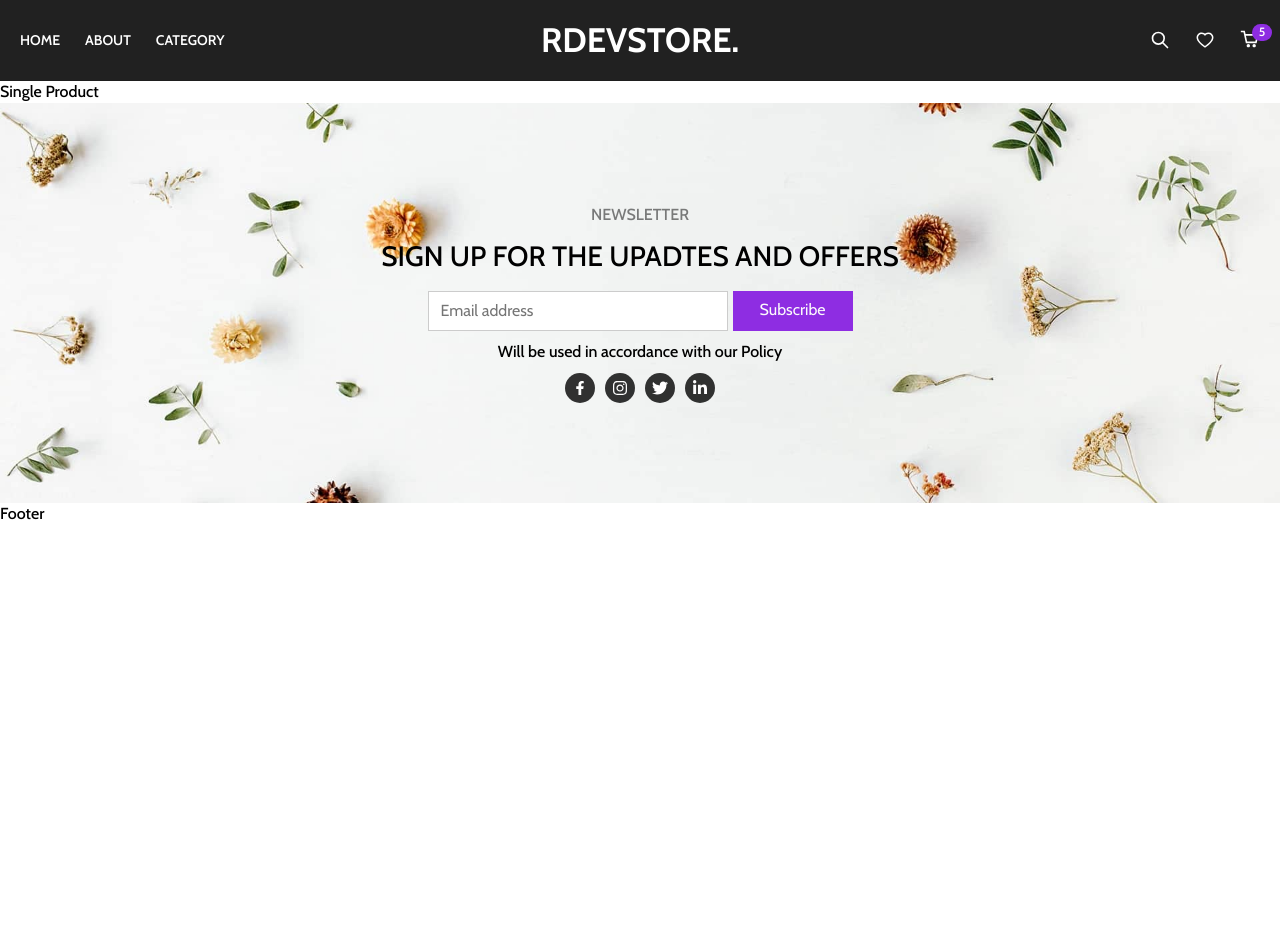
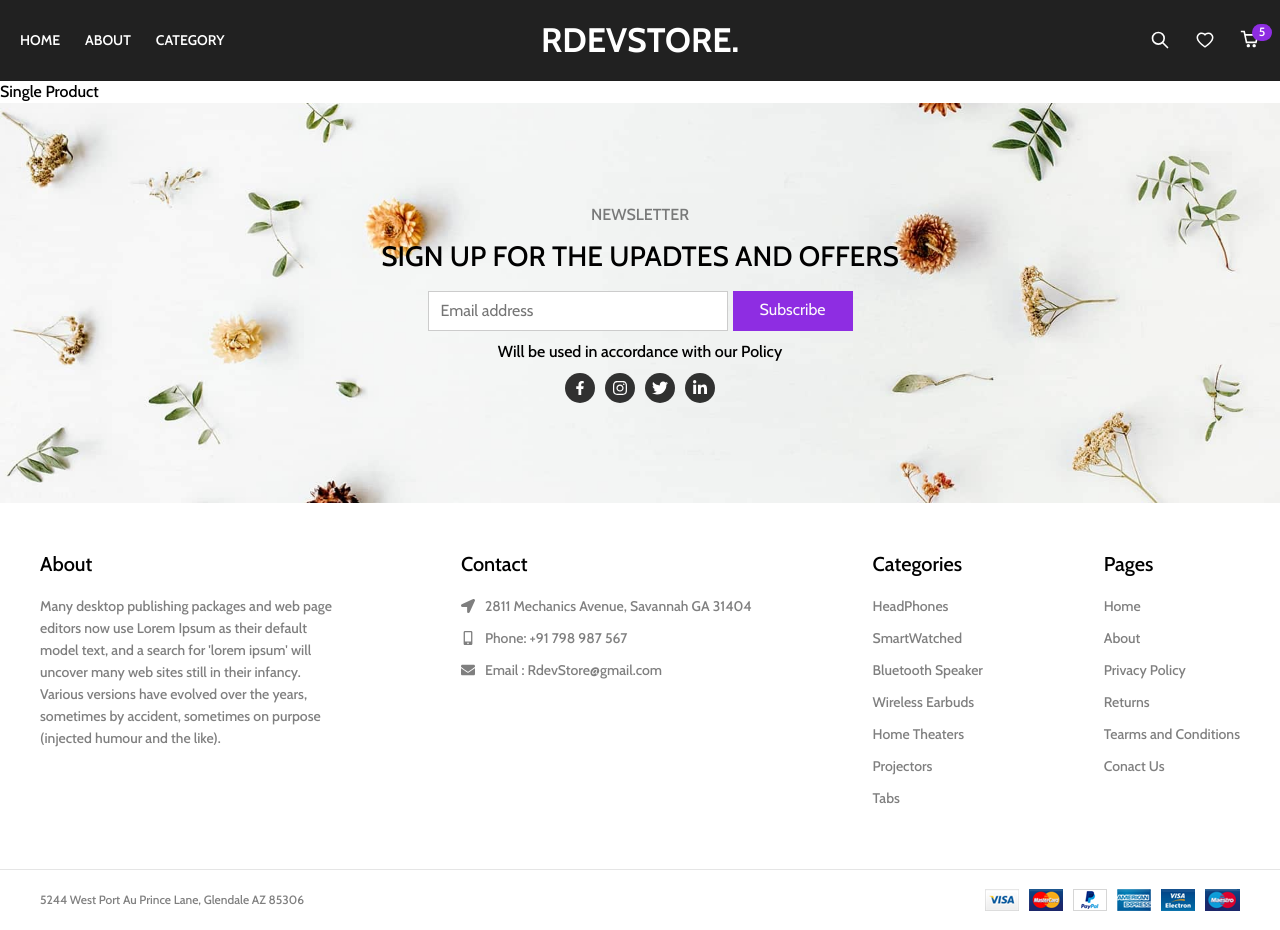
Before and after one commit to rushikeshkamurthi/e-commerce-app, a React (Create React App) app in the folder client/: page /product/1 in a window 1280 px wide. Before the commit the page ends 800 px from the top, so only its background shows below. Built offline with nearby package versions, Linux system fonts and the light colour scheme.

Commit message:
footer section implementation

```diff
--- a/client/src/components/Footer/Footer.jsx
+++ b/client/src/components/Footer/Footer.jsx
@@ -1,6 +1,61 @@
 import "./Footer.scss";
+import { FaLocationArrow, FaMobileAlt, FaEnvelope } from "react-icons/fa"
+import Payment from "../../assets/payments.png"
 const Footer = () => {
-    return <div>Footer</div>;
+    return <footer className="footer">
+        <div className="footer-contact">
+            <div className="col">
+                <div className="title">About</div>
+                <div className="text">
+                Many desktop publishing packages and web page editors now use Lorem Ipsum as their default model text, and a search for 'lorem ipsum' will uncover many web sites still in their infancy. Various versions have evolved over the years, sometimes by accident, sometimes on purpose (injected humour and the like).
+                </div>
+            </div>
+            <div className="col">
+            <div className="title">Contact</div>
+            <div className="c-item">
+                <FaLocationArrow/>
+            <div className="text">
+            2811 Mechanics Avenue, Savannah GA 31404
+            </div>
+            </div>
+            <div className="c-item">
+                <FaMobileAlt/>
+            <div className="text">
+            Phone: +91 798 987 567
+            </div>
+            </div>
+            <div className="c-item">
+                <FaEnvelope/>
+            <div className="text">
+            Email : RdevStore@gmail.com
+            </div>
+            </div>
+            </div>
+            <div className="col"><div className="title">Categories</div>
+            <span className="text">HeadPhones</span>
+            <span className="text">SmartWatched</span>
+            <span className="text">Bluetooth Speaker</span>
+            <span className="text">Wireless Earbuds</span>
+            <span className="text">Home Theaters</span>
+            <span className="text">Projectors</span>
+            <span className="text">Tabs</span>
+            </div>
+            <div className="col"><div className="title">Pages</div>
+            <span className="text">Home</span>
+            <span className="text">About</span>
+            <span className="text">Privacy Policy</span>
+            <span className="text">Returns</span>
+            <span className="text">Tearms and Conditions</span>
+            <span className="text">Conact Us</span>
+            </div>
+        </div>
+        <div className="bottom-bar">
+            <div className="bottom-bar-content">
+                <div className="text">5244 West Port Au Prince Lane, Glendale AZ 85306</div>
+                <img src={Payment} alt="payement" />
+            </div>
+        </div>
+    </footer>;
 };
 
 export default Footer;
--- a/client/src/components/Footer/Footer.scss
+++ b/client/src/components/Footer/Footer.scss
@@ -1 +1,72 @@
 @import "../../css-config/mixins.scss";
+
+
+.footer {
+    width: 100%;
+    .footer-contact {
+        display: flex;
+        padding: 50px, 20px;
+        max-width:  1200px;
+        margin: 0 auto;
+        flex-flow: wrap;
+        gap: 20px;
+        @include md{
+            justify-content:  space-between;
+            padding: 50px 0;
+        }
+        .col {
+            max-width: 300px;
+            .title {
+                margin-bottom: 20px;
+                font-size: 20px;
+            }
+            .text {
+                color: rgba(0,0,0,0.5);
+                font-size: 14px;
+            }
+            .c-item {
+                display: flex;
+                margin-bottom: 10px;
+                svg {
+                    flex-shrink: 0;
+                    font-size: 14px;
+                    margin-right:  10px;
+                    margin-top: 4px;
+                    color: rgba(0,0,0,0.5);
+                }
+            }
+            span {
+                &.text {
+                    display: block;
+                    margin-bottom: 10px;
+                    cursor: pointer;
+                }
+            }
+        }
+     }
+     .bottom-bar {
+        border-top: 1px solid rgba(0,0,0,0.1);
+        .bottom-bar-content {
+            padding : 20px;
+            display: flex;
+            align-items: center;
+            flex-direction: column;
+            text-align: center;
+            gap: 10px;
+            @include md {
+                padding: 0;
+                height: 60px;
+                max-width: 1200px;
+                margin: 0 auto;
+                flex-direction:  row;
+                justify-content: space-between;
+                text-align: left;
+            }
+            .text {
+                font-size: 12px;
+                color: rgba(0,0,0,0.5);
+            }
+
+        }
+     }
+}
```
